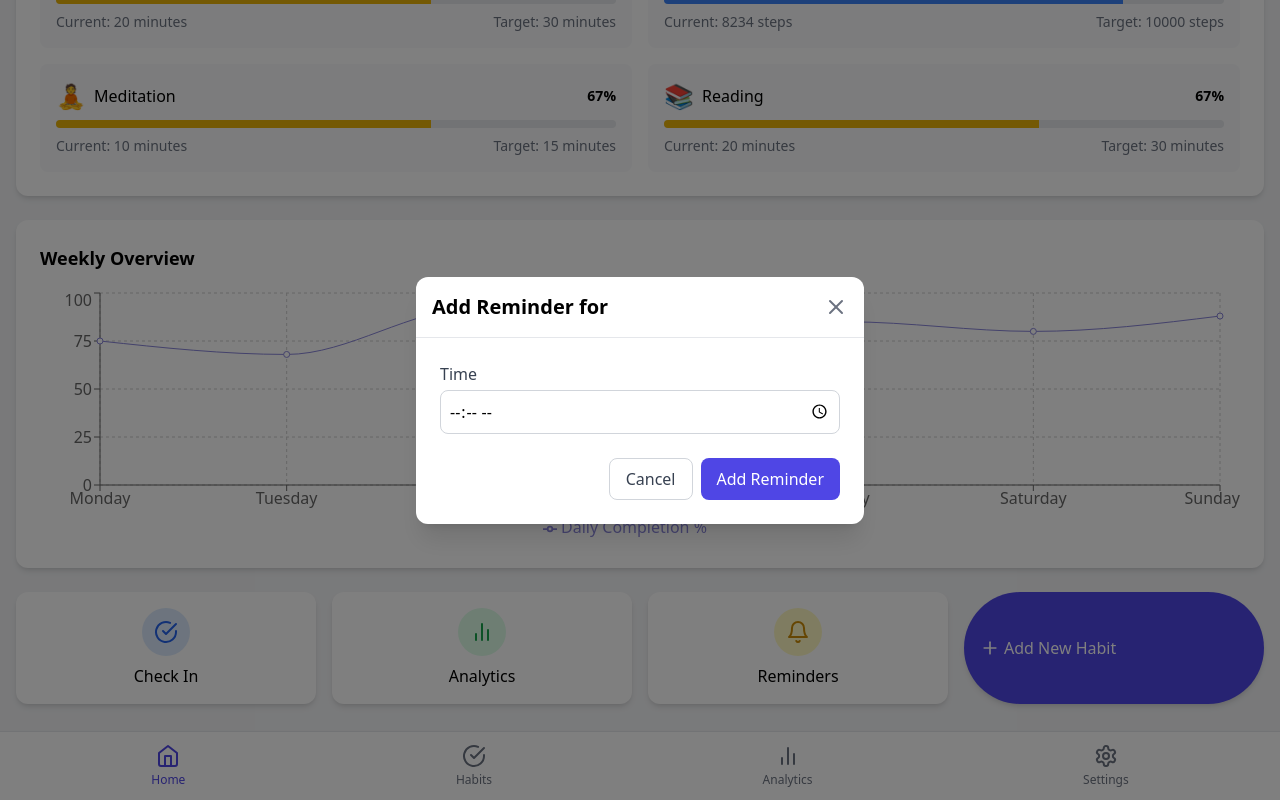
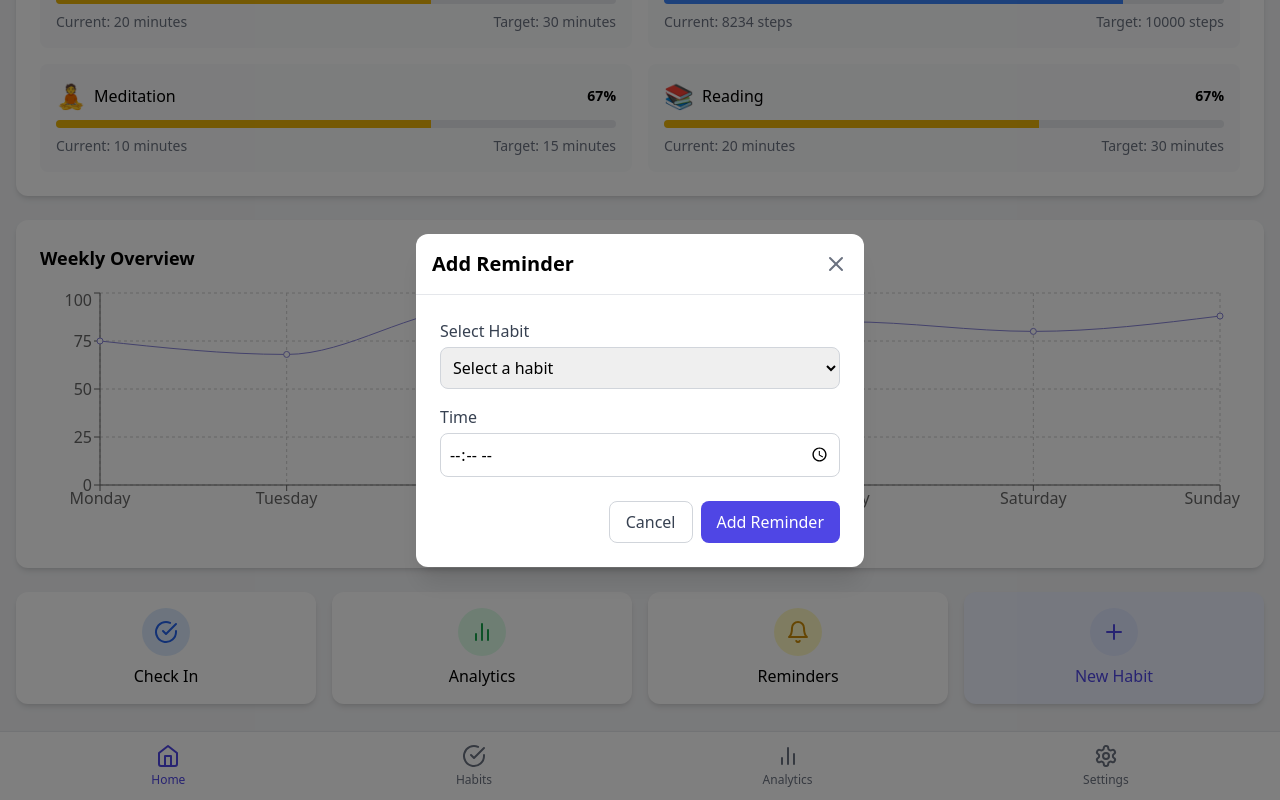
Before and after one commit to RohithMarrapu/HabitTracker, a React (Vite) app: page / in a window 1280 px wide. Both pictures are taken after a click on the button "Reminders". Shown: the part 552-1352 px from the top of the page. Built offline with nearby package versions, Linux system fonts and the light colour scheme.

Commit message:
changed home page buttons

```diff
--- a/src/components/HabitTracker.tsx
+++ b/src/components/HabitTracker.tsx
@@ -664,15 +664,27 @@ export default function HabitTracker() {
         <button
           id="add-habit-button"
           onClick={() => setShowAddHabit(true)}
-          className={`px-4 py-2 ${
-            theme === 'indigo' ? 'bg-indigo-600 hover:bg-indigo-700' :
-            theme === 'emerald' ? 'bg-emerald-600 hover:bg-emerald-700' :
-            theme === 'amber' ? 'bg-amber-600 hover:bg-amber-700' :
-            'bg-rose-600 hover:bg-rose-700'
-          } text-white rounded-full shadow-md flex items-center`}
+          className={`p-4 rounded-xl shadow-md hover:shadow-lg transition-shadow flex flex-col items-center justify-center ${
+            theme === 'indigo' ? 'bg-indigo-50 hover:bg-indigo-100' :
+            theme === 'emerald' ? 'bg-emerald-50 hover:bg-emerald-100' :
+            theme === 'amber' ? 'bg-amber-50 hover:bg-amber-100' :
+            'bg-rose-50 hover:bg-rose-100'
+          }`}
         >
-          <Plus size={20} className="mr-1" />
-          Add New Habit
+          <div className={`h-12 w-12 rounded-full ${
+            theme === 'indigo' ? 'bg-indigo-100 text-indigo-600' :
+            theme === 'emerald' ? 'bg-emerald-100 text-emerald-600' :
+            theme === 'amber' ? 'bg-amber-100 text-amber-600' :
+            'bg-rose-100 text-rose-600'
+          } flex items-center justify-center text-xl mb-2`}>
+            <Plus size={24} />
+          </div>
+          <span className={`font-medium ${
+            theme === 'indigo' ? 'text-indigo-600' :
+            theme === 'emerald' ? 'text-emerald-600' :
+            theme === 'amber' ? 'text-amber-600' :
+            'text-rose-600'
+          }`}>New Habit</span>
         </button>
       </motion.div>
     </div>
@@ -833,15 +845,27 @@ export default function HabitTracker() {
             <button
               id="add-habit-button"
               onClick={() => setShowAddHabit(true)}
-              className={`px-4 py-2 ${
-                theme === 'indigo' ? 'bg-indigo-600 hover:bg-indigo-700' :
-                theme === 'emerald' ? 'bg-emerald-600 hover:bg-emerald-700' :
-                theme === 'amber' ? 'bg-amber-600 hover:bg-amber-700' :
-                'bg-rose-600 hover:bg-rose-700'
-              } text-white rounded-full shadow-md flex items-center`}
+              className={`p-4 rounded-xl shadow-md hover:shadow-lg transition-shadow flex flex-col items-center justify-center ${
+                theme === 'indigo' ? 'bg-indigo-50 hover:bg-indigo-100' :
+                theme === 'emerald' ? 'bg-emerald-50 hover:bg-emerald-100' :
+                theme === 'amber' ? 'bg-amber-50 hover:bg-amber-100' :
+                'bg-rose-50 hover:bg-rose-100'
+              }`}
             >
-              <Plus size={20} className="mr-1" />
-              Add New Habit
+              <div className={`h-12 w-12 rounded-full ${
+                theme === 'indigo' ? 'bg-indigo-100 text-indigo-600' :
+                theme === 'emerald' ? 'bg-emerald-100 text-emerald-600' :
+                theme === 'amber' ? 'bg-amber-100 text-amber-600' :
+                'bg-rose-100 text-rose-600'
+              } flex items-center justify-center text-xl mb-2`}>
+                <Plus size={24} />
+              </div>
+              <span className={`font-medium ${
+                theme === 'indigo' ? 'text-indigo-600' :
+                theme === 'emerald' ? 'text-emerald-600' :
+                theme === 'amber' ? 'text-amber-600' :
+                'text-rose-600'
+              }`}>New Habit</span>
             </button>
           </motion.div>
         </div>
@@ -1076,16 +1100,16 @@ export default function HabitTracker() {
           animate={{ opacity: 1, y: 0 }}
           transition={{ duration: 0.3, delay: 0.3 }}
         >
-          <h3 className="text-gray-500 mb-1">Total Check-ins</h3>
+          <h3 className="text-gray-500 mb-1">This Week's Check-ins</h3>
           <p className="text-3xl font-bold">
-            {habits.reduce((total: number, habit: Habit) => total + habit.history.length, 0)}
-          </p>
-          <p className="text-sm text-gray-500 mt-2">
-            This week: {habits.reduce((total: number, habit: Habit) => {
+            {habits.reduce((total: number, habit: Habit) => {
               const today = new Date();
               const weekAgo = new Date(today.getTime() - 7 * 24 * 60 * 60 * 1000);
               return total + habit.history.filter(entry => new Date(entry.date) >= weekAgo).length;
             }, 0)}
+          </p>
+          <p className="text-sm text-gray-500 mt-2">
+            Total: {habits.reduce((total: number, habit: Habit) => total + habit.history.length, 0)}
           </p>
         </motion.div>
       </div>
@@ -1850,7 +1874,7 @@ export default function HabitTracker() {
               className="bg-white rounded-xl shadow-xl w-full max-w-md"
             >
               <div className="flex justify-between items-center p-4 border-b">
-                <h2 className="text-xl font-bold">Add Reminder for {selectedHabit?.name}</h2>
+                <h2 className="text-xl font-bold">Add Reminder</h2>
                 <button
                   onClick={() => setShowReminderModal(false)}
                   className="text-gray-500 hover:text-gray-700"
@@ -1861,6 +1885,26 @@ export default function HabitTracker() {
 
               <form onSubmit={addReminder} className="p-6">
                 <div className="space-y-4">
+                  <div>
+                    <label className="block text-gray-700 mb-1">Select Habit</label>
+                    <select
+                      name="habitId"
+                      required
+                      className="w-full p-2 border border-gray-300 rounded-lg focus:ring-2 focus:ring-indigo-500 focus:border-indigo-500"
+                      onChange={(e) => {
+                        const habit = habits.find(h => h.id === e.target.value);
+                        if (habit) setSelectedHabit(habit);
+                      }}
+                    >
+                      <option value="">Select a habit</option>
+                      {habits.map(habit => (
+                        <option key={habit.id} value={habit.id}>
+                          {habit.name}
+                        </option>
+                      ))}
+                    </select>
+                  </div>
+
                   <div>
                     <label className="block text-gray-700 mb-1">Time</label>
                     <input
@@ -1882,7 +1926,12 @@ export default function HabitTracker() {
                   </button>
                   <button
                     type="submit"
-                    className="px-4 py-2 bg-indigo-600 text-white rounded-lg hover:bg-indigo-700"
+                    className={`px-4 py-2 ${
+                      theme === 'indigo' ? 'bg-indigo-600 hover:bg-indigo-700' :
+                      theme === 'emerald' ? 'bg-emerald-600 hover:bg-emerald-700' :
+                      theme === 'amber' ? 'bg-amber-600 hover:bg-amber-700' :
+                      'bg-rose-600 hover:bg-rose-700'
+                    } text-white rounded-lg`}
                   >
                     Add Reminder
                   </button>
```
